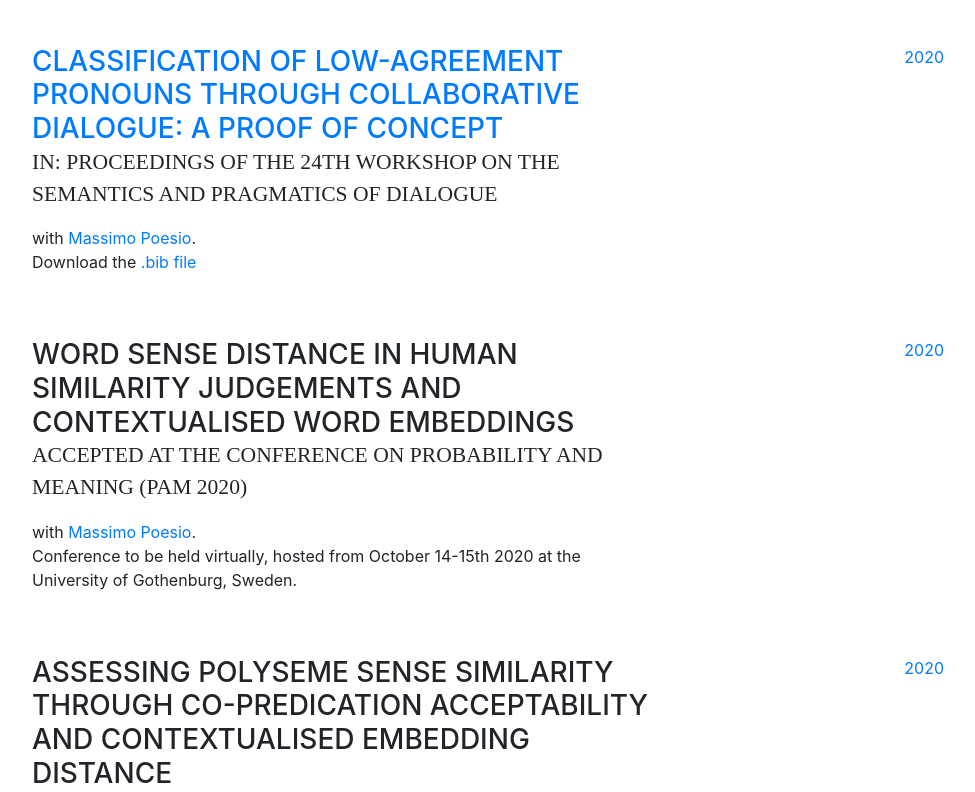
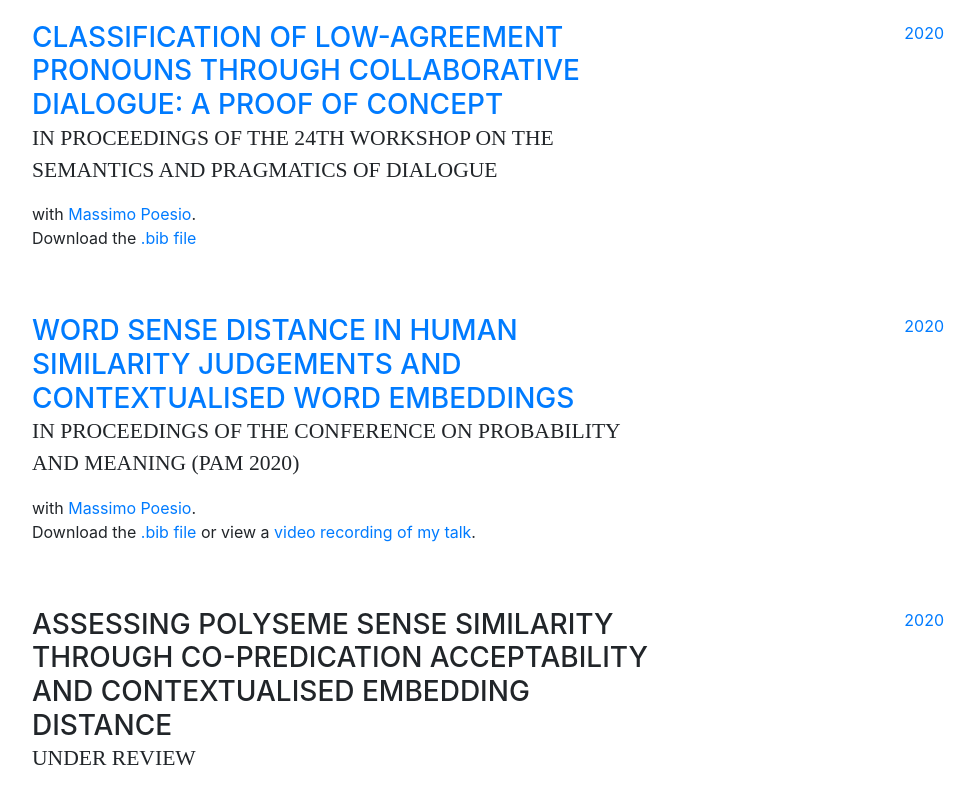
Before and after one commit to janoschhaber/janoschhaber.github.io, a website with bundled scripts: page index.html in a window 1280 px wide. Shown: the part 1769-2561 px from the top of the page, without its empty margins (288-1263 px from the left). Built offline with nearby package versions, Linux system fonts and the light colour scheme; a web font is replaced by a local one.

Commit message:
Update Publications

```diff
--- a/index.html
+++ b/index.html
@@ -111,7 +111,7 @@
             <div class="resume-content mr-auto">
               <h3 class="mb-0">Paper accepted at Probability and Meaning 2020</h3>
               <div class="subheading mb-3"></div>
-              <p> Our paper “Word Sense Distance in Human Similarity Judgements and Contextualised Word Embeddings” was accepted at Probability and Meaning 2020. The conference will be held virtually, hosted from October 14-15th 2020 at the University of Gothenburg, Sweden.</p>
+              <p> Our paper “Word Sense Distance in Human Similarity Judgements and Contextualised Word Embeddings” was accepted at Probability and Meaning 2020. You can find the paper <a href="https://www.aclweb.org/anthology/2020.pam-1.17/" target="_blank">here</a> and a video recording of my talk <a href="https://youtu.be/6CdamiIGJK8" target="_blank">here</a>.</p>
             </div>
             <div class="resume-date text-md-right">
               <span class="text-primary">05.06.2020</span>
@@ -122,7 +122,7 @@
             <div class="resume-content mr-auto">
               <h3 class="mb-0">Correspondents of the World</h3>
               <div class="subheading mb-3"></div>
-              <p> Together with some friends I founded <b>Correspondents of the World</b>, an online platform where we share personal stories of people from all around the world, telling their  experiences with global issues like environmental change, migration, gender, liberation and the coronavirus. The site is still in development, but the team is quickly growing and we already published some great stories. Find out more on <a href="correspondentsoftheworld.com">correspondentsoftheworld.com</a>. </p>
+              <p> Together with some friends I founded <b>Correspondents of the World</b>, an online platform where we share personal stories of people from all around the world, telling their  experiences with global issues like environmental change, migration, gender, liberation and the coronavirus. The site is still in development, but the team is quickly growing and we already published some great stories. Find out more on <a href="correspondentsoftheworld.com" target="_blank">correspondentsoftheworld.com</a>. </p>
             </div>
             <div class="resume-date text-md-right">
               <span class="text-primary">01.05.2020</span>
@@ -150,7 +150,7 @@
           <div class="resume-item d-flex flex-column flex-md-row mb-5">
             <div class="resume-content mr-auto">
               <h3 class="mb-0"><a href="http://semdial.org/anthology/papers/Z/Z20/Z20-3017/" target="_blank"> Classification of Low-Agreement Pronouns Through Collaborative Dialogue: A Proof of Concept </a> </h3>
-              <div class="subheading mb-3">In: Proceedings of the 24th Workshop on the Semantics and Pragmatics of Dialogue</div>
+              <div class="subheading mb-3">In Proceedings of the 24th Workshop on the Semantics and Pragmatics of Dialogue</div>
               <p> with <a href="https://sites.google.com/view/massimo-poesio/home" target="_blank">Massimo Poesio</a>. <br> Download the <a href="data/haber_2020a.bib" target="_blank">.bib file </a> </p>
             </div>
             <div class="resume-date text-md-right">
@@ -160,9 +160,9 @@
 
             <div class="resume-item d-flex flex-column flex-md-row mb-5">
             <div class="resume-content mr-auto">
-              <h3 class="mb-0">Word Sense Distance in Human Similarity Judgements and Contextualised Word Embeddings </h3>
-              <div class="subheading mb-3">Accepted at the Conference on Probability and Meaning (PaM 2020)</div>
-              <p> with <a href="https://sites.google.com/view/massimo-poesio/home" target="_blank">Massimo Poesio</a>. <br> Conference to be held virtually, hosted from October 14-15th 2020 at the University of Gothenburg, Sweden. </p>
+              <h3 class="mb-0"><a href="https://www.aclweb.org/anthology/2020.pam-1.17/" target="_blank">Word Sense Distance in Human Similarity Judgements and Contextualised Word Embeddings</a> </h3>
+              <div class="subheading mb-3">In Proceedings of the Conference on Probability and Meaning (PaM 2020)</div>
+              <p> with <a href="https://sites.google.com/view/massimo-poesio/home" target="_blank">Massimo Poesio</a>. <br> Download the <a href="data/haber_2020b.bib" target="_blank">.bib file </a> or view a <a href="https://youtu.be/6CdamiIGJK8" target="_blank">video recording of my talk</a>.  </p>
             </div>
             <div class="resume-date text-md-right">
               <span class="text-primary">2020</span>
```
Also changed, not shown: 1 other file.
